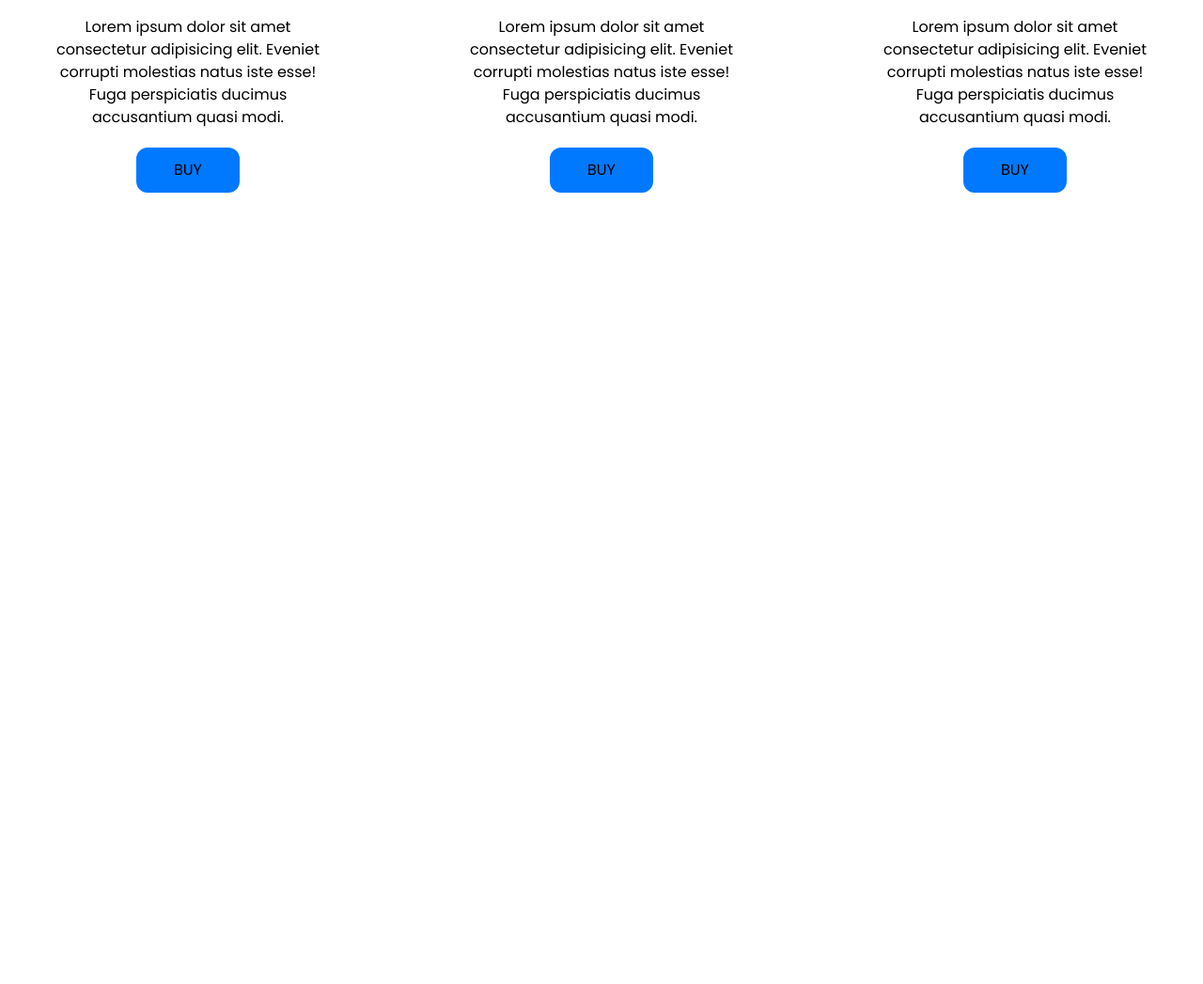
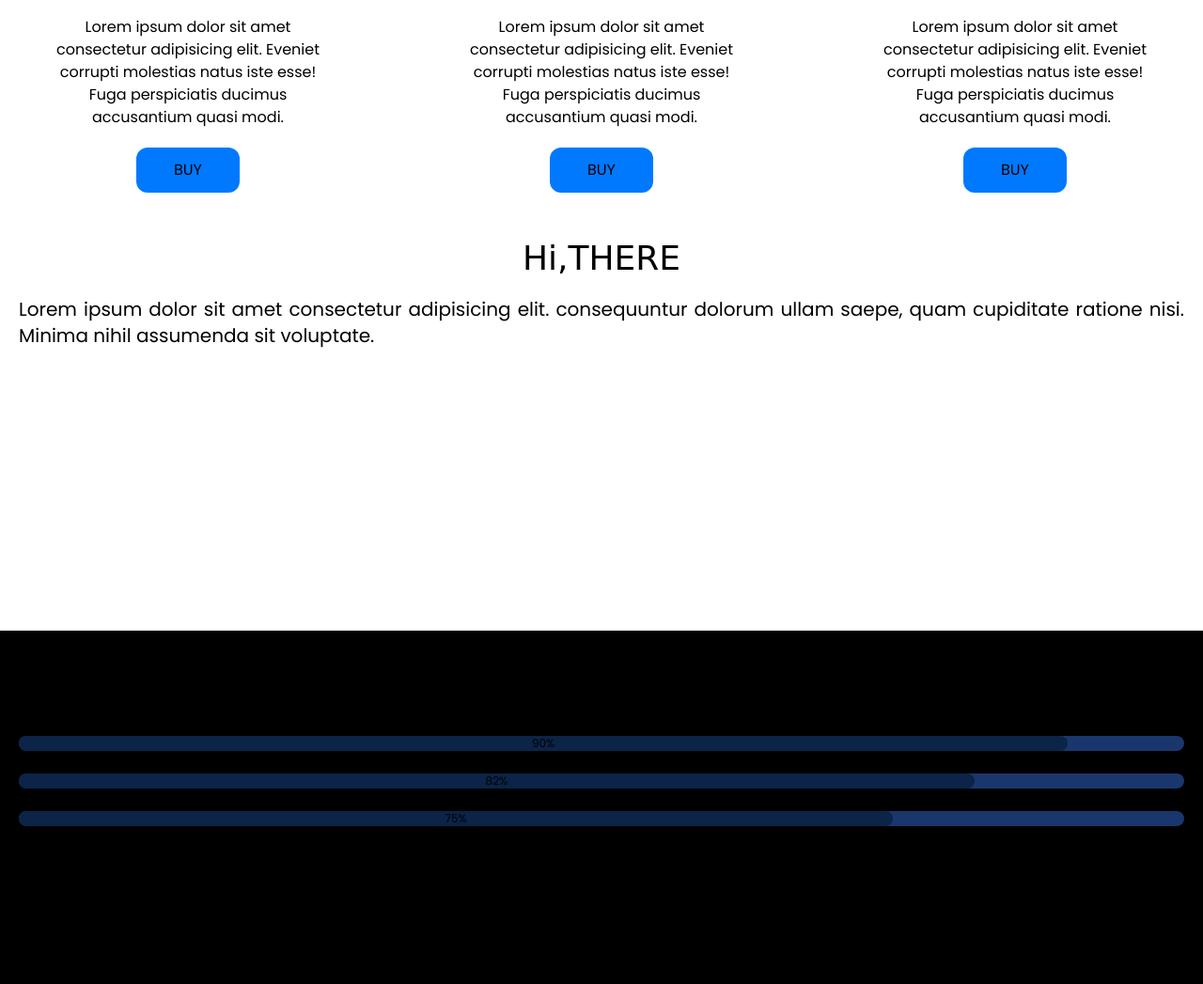
Before and after one commit to natesh16/Tailwindcss, a website: page dist/index.html in a window 1280 px wide. Shown: the part 1953-3000 px from the top of the page at 94% size. Before the commit the page ends 2200 px from the top, so only its background shows below. Drawn offline with Linux system fonts and the light colour scheme; a web font is replaced by a local one.

Commit message:
about page

```diff
--- a/dist/index.html
+++ b/dist/index.html
@@ -76,8 +76,8 @@
                             optio,
                             aliquam eaque porro molestiae culpa nihil harum
                         </p>
-                        <div class="w-1/2 rounded-3xl bg-minligth p-3 mx-auto  md:my-10 text-center lg:w-48">
-                            <button class="">Watch <span class="hidden lg:block">video About US!</span></button>
+                        <div class="w-1/2 rounded-3xl bg-minligth p-3 mx-auto  md:my-10  text-center lg:w-48">
+                            <button>Watch<span class="hidden lg:block">video About US!</span></button>
                         </div>
                     </div>
                         <div class=" md:w-1/2 my-5 w-full mx-auto m-2 lg:my-auto lg:mx-auto">
@@ -139,6 +139,9 @@
                             <button class="bg-blue text-center flex mb-5 rounded-xl px-10 py-3 mx-auto">BUY</button>
 
                         </div>
+                    </div>
+                </div>
+        </section>
                         <!--
 
                             <div class=" border-solid border-2  border-white  rounded-3xl">
@@ -181,14 +184,43 @@
                             </div>
                             <div class="border-solid border-2  border-white mx-auto  rounded-3xl">
                                 <img src="../src/img/travel.png" alt="">
-                                <p class="hidden lg:block text-center m-5">
+                                <p class="hidden lg:block text-center m-5"
                                     Lorem ipsum dolor sit amet consectetur adipisicing elit. Eveniet corrupti molestias natus iste esse! Fuga perspiciatis ducimus accusantium quasi modi.
                                 </p>
                                 <button class="bg-blue text-center flex mb-5 rounded-xl px-10 py-3 mx-auto">BUY</button>
                             </div>
                         -->
-                        </div>
+            <section class="h-screen w-full m-0 p-0">
+             <div class=" h-full flex flex-col justify-evenly ">
+                 <div class=" h-20 flex">
+                     <h3 class="text-4xl font-tilt mx-auto mt-2 my-auto">Hi,THERE</h3>
+                </div>
+                <div class=" font-popins text-justify rounded-lg text-xl p-5 h-full">
+                    <p>Lorem ipsum dolor sit amet consectetur adipisicing elit. consequuntur dolorum ullam saepe, quam cupiditate ratione nisi. Minima nihil assumenda sit voluptate.</p>
+                </div>
+                    <div class="bg-black h-full p-5">
+                        <h2 class=" text-xl m-5">Know Language skills</h2>
+                        HTML:5
+                        <div class="w-full bg-linedark rounded-lg dark:bg-neutral-600">
+                            <div class=" bg-dark p-0.5 rounded-xl text-center text-xs font-medium leading-none text-primary-100" style="width: 90%">
+                              90%
+                            </div>
+                          </div>
+                          css
+                          <div class="w-full bg-linedark rounded-lg dark:bg-neutral-600">
+                              <div class=" bg-dark p-0.5 rounded-xl text-center text-xs font-medium leading-none text-primary-100" style="width: 82%">
+                                82%
+                              </div>
+                            </div>
+                            JS
+                            <div class="w-full bg-linedark rounded-lg dark:bg-neutral-600">
+                                <div class=" bg-dark p-0.5 rounded-xl text-center text-xs font-medium leading-none text-primary-100" style="width: 75%">
+                                  75%
+                                </div>
+                              </div>
                     </div>
+                </div>
+
             </section>
         </main>
     </body>
--- a/package.json
+++ b/package.json
@@ -4,6 +4,7 @@
   "description": "",
   "main": "index.js",
   "scripts": {
+    "start":"npx tailwindcss -i ./src/input.css -o./dist/output.css --watch",
     "test": "echo \"Error: no test specified\" && exit 1"
   },
   "keywords": [],
```
Also changed, not shown: dist/output.css.
